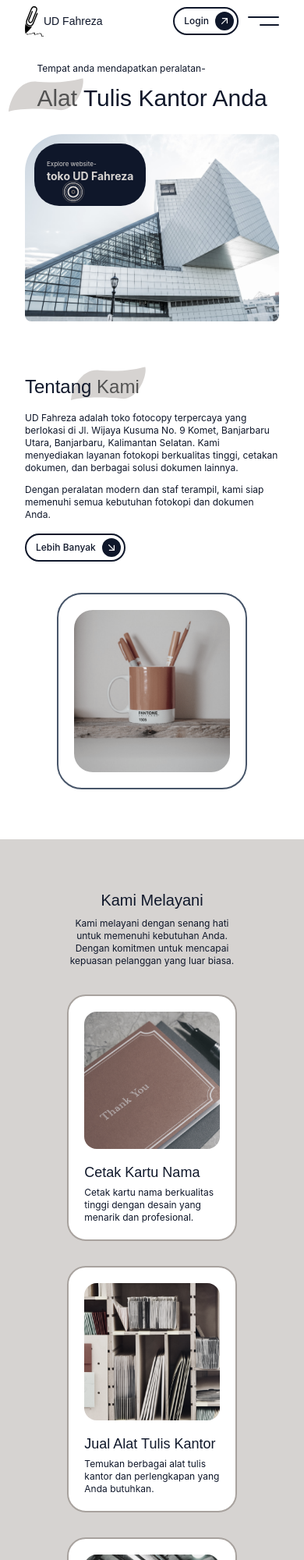
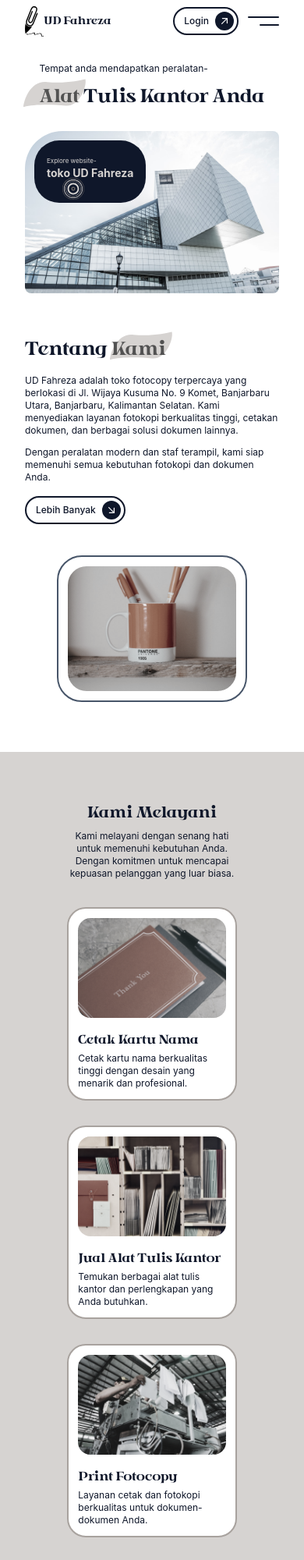
Before and after one commit to MuhammadHasann/udfahreza, a website: page index.html in a window 390 px wide. Shown: the top 2000 px of the page at 78% size. Drawn offline with Linux system fonts and the light colour scheme.

Commit message:
fix(style): update style

```diff
--- a/index.html
+++ b/index.html
@@ -36,28 +36,28 @@
                 <li class="group w-1/3">
                   <a
                     href="#hero"
-                    class="block py-6 px-4 bg-dark text-base font-medium text-white text-center rounded-tl-3xl rounded-lg group-hover:bg-primary group-hover:bg-opacity-50 group-hover:backdrop-blur-sm group-hover:text-secondary transition duration-300 ease-in-out"
+                    class="block py-6 px-4 bg-dark text-xs font-medium text-white text-center rounded-tl-3xl rounded-lg group-hover:bg-primary group-hover:bg-opacity-50 group-hover:backdrop-blur-sm group-hover:text-secondary transition duration-300 ease-in-out"
                     >Beranda</a
                   >
                 </li>
                 <li class="group w-1/3">
                   <a
                     href="#about"
-                    class="block py-6 px-4 bg-dark text-base font-medium text-white text-center rounded-tr-3xl rounded-lg group-hover:bg-primary group-hover:bg-opacity-50 group-hover:backdrop-blur-sm group-hover:text-secondary transition duration-300 ease-in-out"
+                    class="block py-6 px-4 bg-dark text-xs font-medium text-white text-center rounded-tr-3xl rounded-lg group-hover:bg-primary group-hover:bg-opacity-50 group-hover:backdrop-blur-sm group-hover:text-secondary transition duration-300 ease-in-out"
                     >Tentang Kami</a
                   >
                 </li>
                 <li class="group w-1/3">
                   <a
                     href="#product"
-                    class="block py-6 px-4 bg-dark text-base font-medium text-white text-center rounded-bl-3xl rounded-lg group-hover:bg-primary group-hover:bg-opacity-50 group-hover:backdrop-blur-sm group-hover:text-secondary transition duration-300 ease-in-out"
+                    class="block py-6 px-4 bg-dark text-xs font-medium text-white text-center rounded-bl-3xl rounded-lg group-hover:bg-primary group-hover:bg-opacity-50 group-hover:backdrop-blur-sm group-hover:text-secondary transition duration-300 ease-in-out"
                     >Produk</a
                   >
                 </li>
                 <li class="group w-1/3">
                   <a
                     href="#contact"
-                    class="block py-6 px-4 bg-dark text-base font-medium text-white text-center rounded-br-3xl rounded-lg group-hover:bg-primary group-hover:bg-opacity-50 group-hover:backdrop-blur-sm group-hover:text-secondary transition duration-300 ease-in-out"
+                    class="block py-6 px-4 bg-dark text-xs font-medium text-white text-center rounded-br-3xl rounded-lg group-hover:bg-primary group-hover:bg-opacity-50 group-hover:backdrop-blur-sm group-hover:text-secondary transition duration-300 ease-in-out"
                     >Contact</a
                   >
                 </li>
@@ -92,12 +92,12 @@
       </div>
     </header>
 
-    <section id="hero" class="pt-20 pb-10 lg:pt-36 lg:pb-12">
+    <section id="hero" class="pt-20 pb-7 lg:pt-36 lg:pb-12">
       <div class="container">
         <div class="flex flex-wrap justify-center gap-7">
           <div class="w-auto px-4">
             <p class="text-xs text-dark font-inter lg:text-sm">Tempat anda mendapatkan peralatan-</p>
-            <h1 class="mt-3 text-3xl text-dark lg:text-5xl xl:text-6xl">
+            <h1 class="mt-3 text-2xl text-dark lg:text-5xl xl:text-6xl">
               <span class="bg-text-span relative text-secondary">Alat</span>
               Tulis Kantor Anda
             </h1>
@@ -106,7 +106,7 @@
             <img
               src="dist/img/image hero.jpg"
               alt="Hero Image"
-              class="w-full h-60 object-cover rounded-tl-9xl rounded-bl-lg rounded-e-lg grayscale-[10%] md:h-[400px] lg:h-[540px] lg:rounded-tl-[120px] lg:rounded-bl-3xl lg:rounded-e-3xl xl:h-[620px]"
+              class="w-full h-52 object-cover rounded-tl-9xl rounded-bl-lg rounded-e-lg grayscale-[10%] md:h-[400px] lg:h-[540px] lg:rounded-tl-[120px] lg:rounded-bl-3xl lg:rounded-e-3xl xl:h-[620px]"
             />
             <div class="absolute top-3 left-3 mx-4 pt-5 pb-1 px-4 bg-dark rounded-5xl font-inter lg:top-8 lg:left-8 lg:pt-8 lg:px-7 lg:rounded-[60px]">
               <p class="text-[8px] text-primary md:text-xs xl:text-sm">Explore website-</p>
@@ -122,8 +122,8 @@
       <div class="container">
         <div class="flex justify-center items-center gap-10 flex-wrap-reverse lg:flex-wrap lg:justify-start lg:gap-5">
           <div class="px-4 w-full lg:w-2/4">
-            <div class="p-5 mx-auto w-3/4 border-2 border-slate-600 rounded-5xl lg:w-full lg:rounded-7xl">
-              <img src="dist/img/image about.jpg" alt="About Image" class="w-full h-52 object-cover rounded-3xl grayscale-[75%] md:h-72 lg:h-96 lg:rounded-5xl" />
+            <div class="p-3 mx-auto w-3/4 border-2 border-slate-600 rounded-5xl lg:p-5 lg:w-full lg:rounded-7xl">
+              <img src="dist/img/image about.jpg" alt="About Image" class="w-full h-40 object-cover rounded-3xl grayscale-[75%] md:h-72 lg:h-96 lg:rounded-5xl" />
             </div>
           </div>
           <div class="px-4 w-full lg:w-2/5">
@@ -152,19 +152,19 @@
         </div>
         <div class="px-4 mt-8 w-full lg:mt-12">
           <div class="flex justify-center items-center flex-wrap gap-8 lg:justify-between lg:gap-0">
-            <div class="p-5 w-2/3 bg-white border-2 border-stone-400 rounded-3xl lg:w-[30%]">
-              <img src="dist/img/name card.jpg" alt="About Image" class="mb-4 w-full h-44 object-cover rounded-2xl grayscale-[75%] lg:h-52" />
-              <h3 class="mb-1 text-lg text-dark lg:text-xl">Cetak Kartu Nama</h3>
+            <div class="p-3 w-2/3 bg-white border-2 border-stone-400 rounded-3xl lg:p-5 lg:w-[30%]">
+              <img src="dist/img/name card.jpg" alt="About Image" class="mb-4 w-full h-32 object-cover rounded-2xl grayscale-[75%] lg:h-52" />
+              <h3 class="mb-1 text-base text-dark lg:text-xl">Cetak Kartu Nama</h3>
               <p class="text-xs text-dark font-inter lg:text-sm">Cetak kartu nama berkualitas tinggi dengan desain yang menarik dan profesional.</p>
             </div>
-            <div class="p-5 w-2/3 bg-white border-2 border-stone-400 rounded-3xl lg:w-[30%]">
-              <img src="dist/img/stationery.jpg" alt="About Image" class="mb-4 w-full h-44 object-cover rounded-2xl grayscale-[75%] lg:h-52" />
-              <h3 class="mb-1 text-lg text-dark lg:text-xl">Jual Alat Tulis Kantor</h3>
+            <div class="p-3 w-2/3 bg-white border-2 border-stone-400 rounded-3xl lg:p-5 lg:w-[30%]">
+              <img src="dist/img/stationery.jpg" alt="About Image" class="mb-4 w-full h-32 object-cover rounded-2xl grayscale-[75%] lg:h-52" />
+              <h3 class="mb-1 text-base text-dark lg:text-xl">Jual Alat Tulis Kantor</h3>
               <p class="text-xs text-dark font-inter lg:text-sm">Temukan berbagai alat tulis kantor dan perlengkapan yang Anda butuhkan.</p>
             </div>
-            <div class="p-5 w-2/3 bg-white border-2 border-stone-400 rounded-3xl lg:w-[30%]">
-              <img src="dist/img/print.jpg" alt="About Image" class="mb-4 w-full h-44 object-cover rounded-2xl grayscale-[75%] lg:h-52" />
-              <h3 class="mb-1 text-lg text-dark lg:text-xl">Print Fotocopy</h3>
+            <div class="p-3 w-2/3 bg-white border-2 border-stone-400 rounded-3xl lg:p-5 lg:w-[30%]">
+              <img src="dist/img/print.jpg" alt="About Image" class="mb-4 w-full h-32 object-cover rounded-2xl grayscale-[75%] lg:h-52" />
+              <h3 class="mb-1 text-base text-dark lg:text-xl">Print Fotocopy</h3>
               <p class="text-xs text-dark font-inter lg:text-sm">Layanan cetak dan fotokopi berkualitas untuk dokumen-dokumen Anda.</p>
             </div>
           </div>
@@ -184,7 +184,7 @@
             <div class="relative w-2/3 lg:w-full">
               <input
                 type="text"
-                class="absolute top-0 left-0 p-2 pl-11 w-full h-10 text-xs font-semibold text-dark font-inter border-2 border-slate-900 rounded-md placeholder:font-semibold placeholder:text-dark transition duration-300 ease-in-out focus:bg-primary"
+                class="absolute top-0 left-0 p-2 pl-11 w-full h-10 text-xs font-semibold text-dark font-inter border-2 border-slate-900 rounded-md placeholder:font-semibold placeholder:text-dark transition duration-300 ease-in-out focus:bg-primary focus:border-slate-900"
                 placeholder="Masukkan Nama Anda"
               />
               <div class="absolute top-0 left-0 flex w-10 h-10">
@@ -196,7 +196,7 @@
             <div class="relative w-2/3 lg:w-full">
               <input
                 type="text"
-                class="absolute top-0 left-0 p-2 pl-11 w-full h-10 text-xs font-semibold text-dark font-inter border-2 border-slate-900 rounded-md placeholder:font-semibold placeholder:text-dark transition duration-300 ease-in-out focus:bg-primary"
+                class="absolute top-0 left-0 p-2 pl-11 w-full h-10 text-xs font-semibold text-dark font-inter border-2 border-slate-900 rounded-md placeholder:font-semibold placeholder:text-dark transition duration-300 ease-in-out focus:bg-primary focus:border-slate-900"
                 placeholder="Masukkan Email Anda"
               />
               <div class="absolute top-0 left-0 flex w-10 h-10">
@@ -209,7 +209,7 @@
             <div class="relative w-2/3 lg:w-full">
               <input
                 type="text"
-                class="absolute top-0 left-0 p-2 pl-11 w-full h-10 text-xs font-semibold text-dark font-inter border-2 border-slate-900 rounded-md placeholder:font-semibold placeholder:text-dark transition duration-300 ease-in-out focus:bg-primary"
+                class="absolute top-0 left-0 p-2 pl-11 w-full h-10 text-xs font-semibold text-dark font-inter border-2 border-slate-900 rounded-md placeholder:font-semibold placeholder:text-dark transition duration-300 ease-in-out focus:bg-primary focus:border-slate-900"
                 placeholder="Masukkan Nama Bisnis"
               />
               <div class="absolute top-0 left-0 flex w-10 h-10">
@@ -223,7 +223,7 @@
             <div class="relative w-2/3 lg:w-full">
               <input
                 type="number"
-                class="absolute top-0 left-0 p-2 pl-11 w-full h-10 text-xs font-semibold text-dark font-inter border-2 border-slate-900 rounded-md placeholder:font-semibold placeholder:text-dark transition duration-300 ease-in-out focus:bg-primary"
+                class="absolute top-0 left-0 p-2 pl-11 w-full h-10 text-xs font-semibold text-dark font-inter border-2 border-slate-900 rounded-md placeholder:font-semibold placeholder:text-dark transition duration-300 ease-in-out focus:bg-primary focus:border-slate-900"
                 placeholder="Masukkan Nomor Telepon"
               />
               <div class="absolute top-0 left-0 flex w-10 h-10">
@@ -241,7 +241,7 @@
               <textarea
                 name=""
                 id=""
-                class="absolute top-0 left-0 p-2 pl-11 w-full h-20 text-xs font-semibold text-dark font-inter border-2 border-slate-900 rounded-md resize-none placeholder:font-semibold placeholder:text-dark transition duration-300 ease-in-out focus:bg-primary"
+                class="absolute top-0 left-0 p-2 pl-11 w-full h-20 text-xs font-semibold text-dark font-inter border-2 border-slate-900 rounded-md resize-none placeholder:font-semibold placeholder:text-dark transition duration-300 ease-in-out focus:bg-primary focus:border-slate-900"
                 placeholder="Masukkan Pesan"
               ></textarea>
               <div class="absolute top-0 left-0 flex w-10 h-10">
@@ -267,7 +267,7 @@
       </div>
     </section>
 
-    <footer class="pt-16 bg-primary lg:pt-16">
+    <footer class="pt-12 bg-primary lg:pt-16">
       <div class="container">
         <div class="px-4 w-full">
           <div class="flex justify-center items-center">
@@ -306,7 +306,7 @@
                   clip-rule="evenodd"
                 />
               </svg>
-              <span class="text-xs font-semibold text-dark font-inter lg:text-sm">Jl. Wijaya Kusuma No. 9 Komet Banjarbaru Utara, Banjarbaru</span>
+              <span class="text-xs font-semibold text-dark font-inter lg:text-sm">Jl. Wijaya Kusuma No. 9 Komet Banjarbaru Utara</span>
             </div>
           </div>
         </div>
--- a/src/css/input.css
+++ b/src/css/input.css
@@ -1,6 +1,15 @@
 @tailwind base;
 @tailwind components;
 @tailwind utilities;
+
+@import url("https://fonts.googleapis.com/css2?family=Inter:wght@100;200;300;400;500;600;700;800;900&display=swap");
+
+@font-face {
+  font-family: "Modern Aesthetic - Demo Version";
+  src: url("../../dist/font/modernaestheticdemoversionregular-2oaed.otf") format("woff2");
+  font-weight: normal;
+  font-style: normal;
+}
 
 body {
   font-family: "Modern Aesthetic - Demo Version", sans-serif;
@@ -8,7 +17,7 @@ body {
 
 .bg-text-span::before {
   content: url("../../dist/svg/Vector-bg.svg");
-  @apply absolute top-1/2 -translate-y-1/2 -right-2 w-24 -z-10 lg:w-36 xl:w-44;
+  @apply absolute top-1/2 -translate-y-1/2 -right-2 w-20 -z-10 lg:w-36 xl:w-44;
 }
 
 .hamburger-line {
```
Also changed, not shown: src/view/about.html (+7 -7 lines), dist/css/output.css, dist/font/modernaestheticdemoversionregular-2oaed.otf (added).
